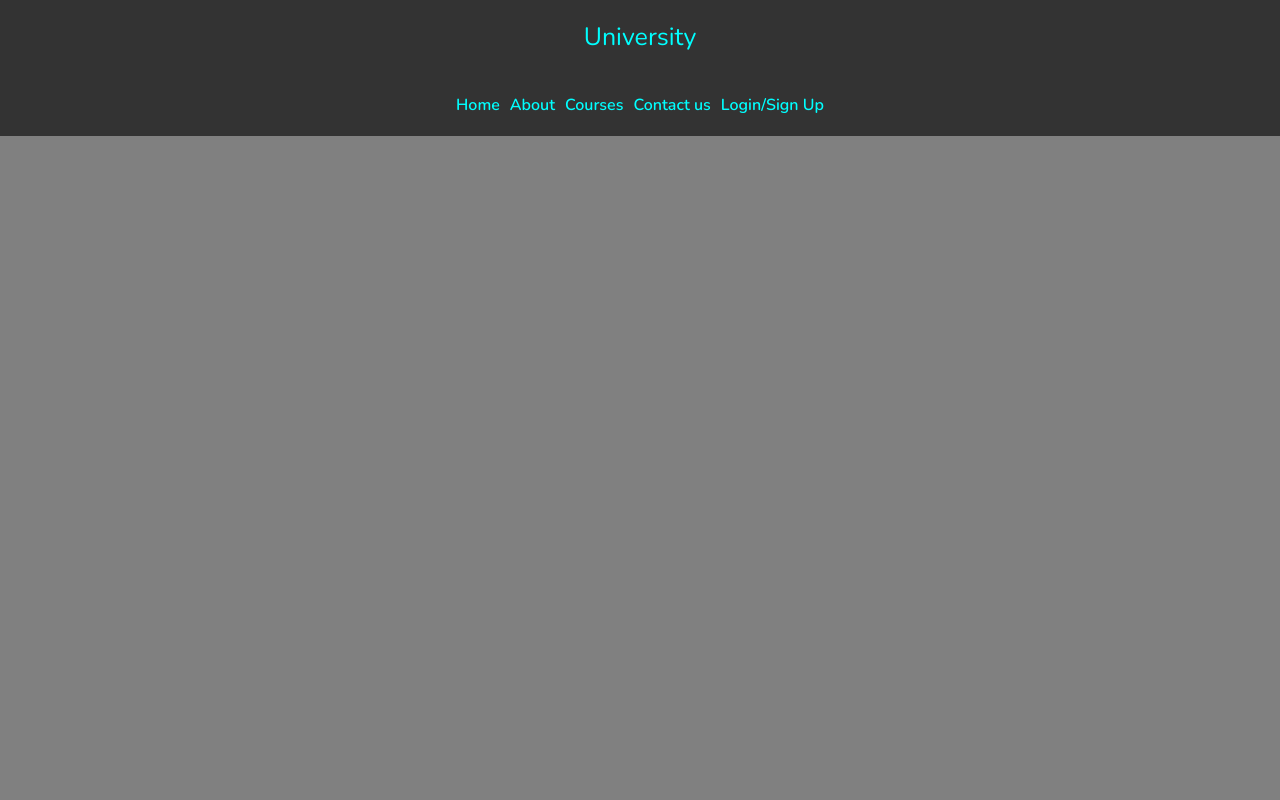
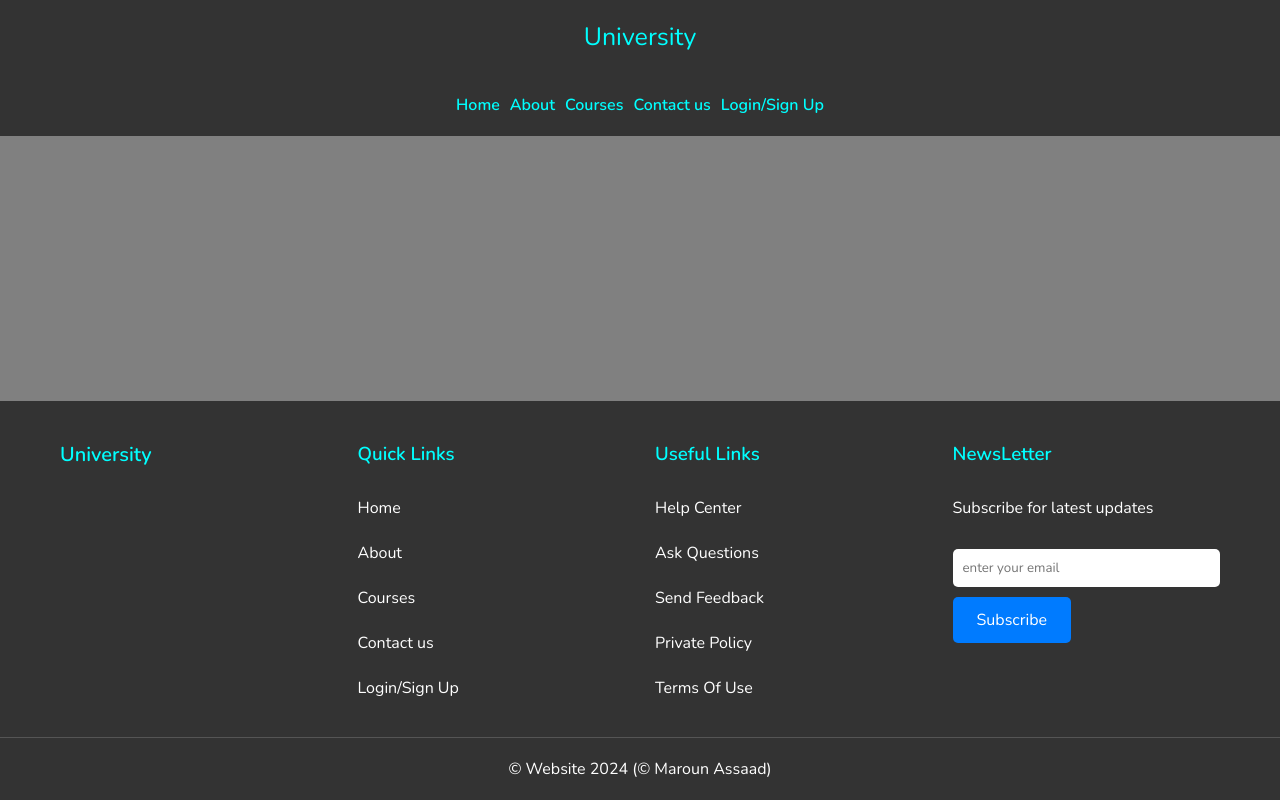
Before and after one commit to Maroun-Assaad/uni-website, a React (Create React App) app: page / in a window 1280 px wide. Shown: the top 800 px of the page. Built offline with nearby package versions, Linux system fonts and the light colour scheme; the HTML template or start-up script is replaced by a standard one.

Commit message:
first commit

```diff
--- a/src/App.tsx
+++ b/src/App.tsx
@@ -16,7 +16,7 @@
         <Header />
         <main className="main-content">
           <Routes>
-            <Route path="/" element={<Home />} />
+            <Route path="/home" element={<Home />} />
             <Route path="/about" element={<About />} />
             <Route path="/courses" element={<Courses />} />
             <Route path="/contact" element={<Contact />} />
```
Also changed, not shown: 7 other files (tests, documents, lock files or other folders).
